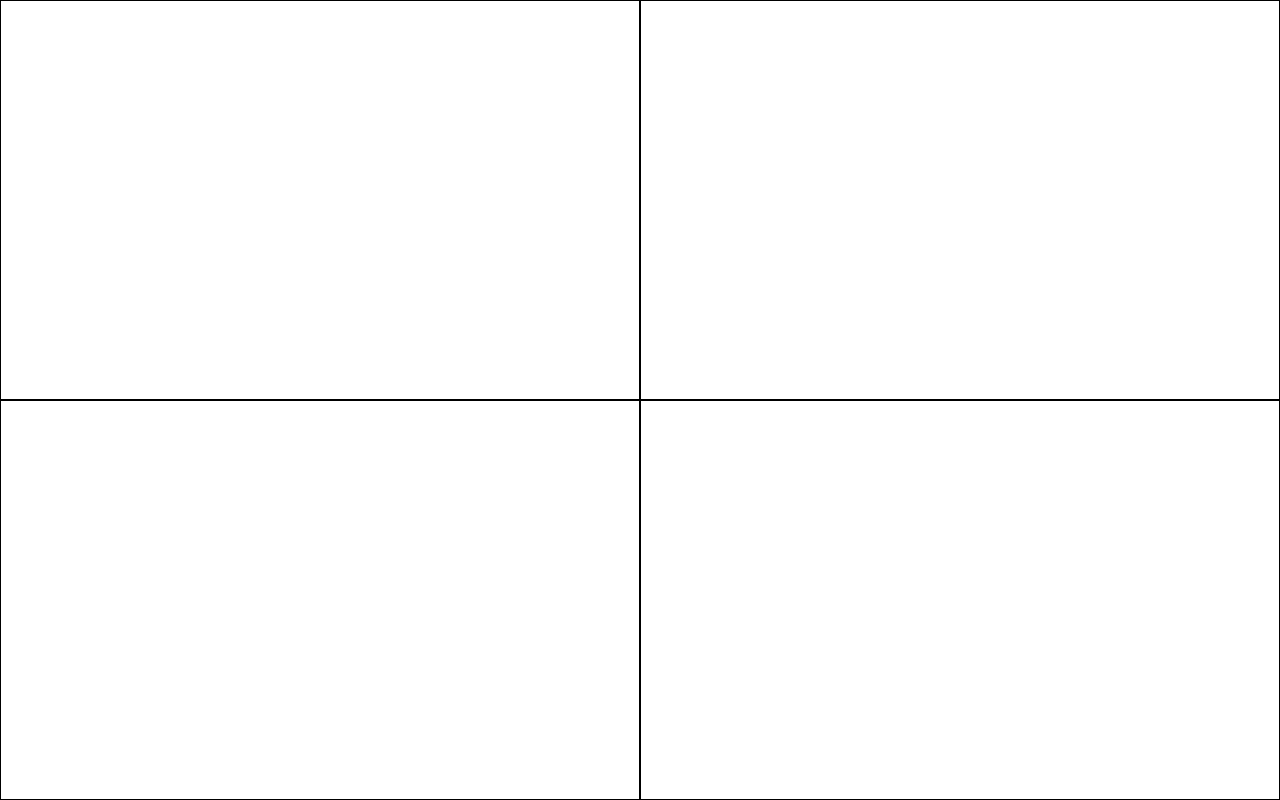
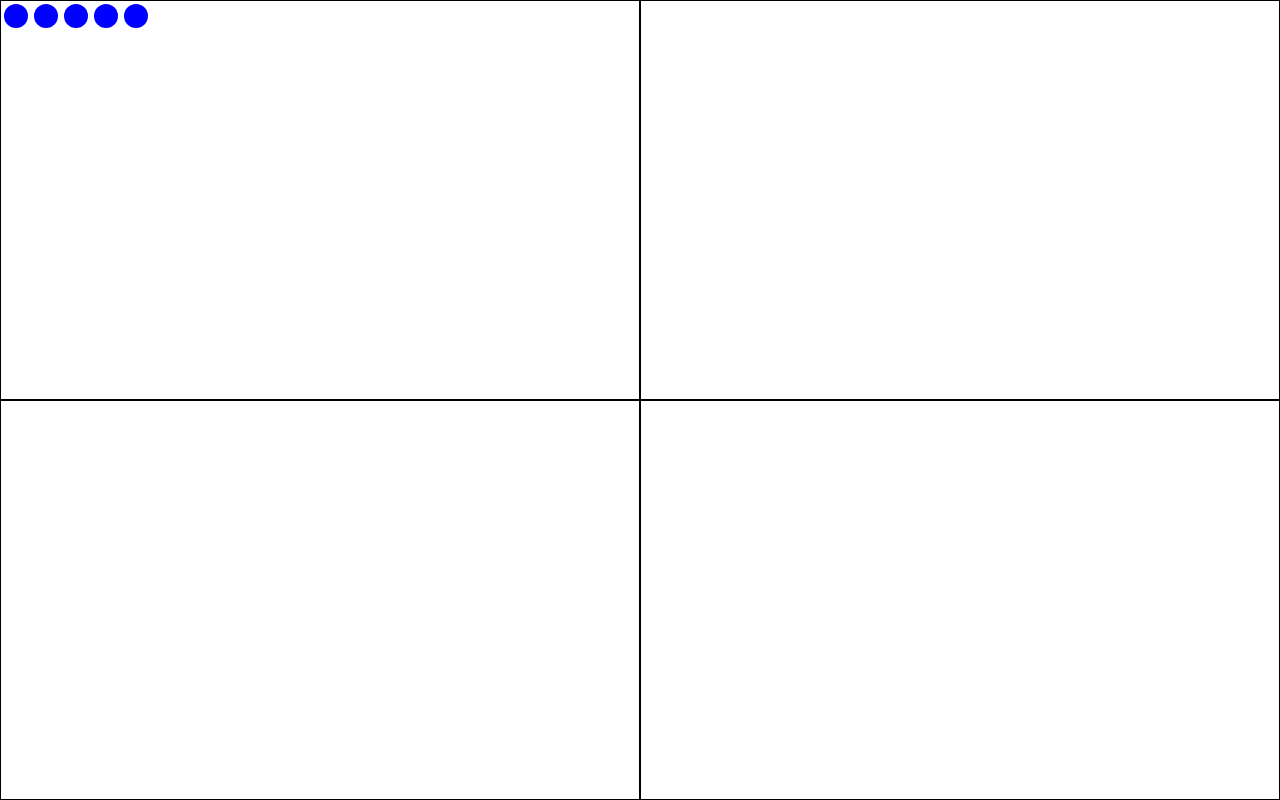
Before and after one commit to seyiabello/Coding-Exercise-Drag-and-Drop-Shape-Transformation, a plain HTML site: page index.html in a window 1280 px wide. Drawn offline with Linux system fonts and the light colour scheme.

Commit message:
Top quadrant now has 5 circles

```diff
--- a/app.js
+++ b/app.js
@@ -0,0 +1,31 @@
+// namespace required for SVG element, standard createElement did not work
+const NS = 'http://www.w3.org/2000/svg';
+
+function createShape(type) {
+    const div = document.createElement('div');
+    div.setAttribute('draggable', 'true');
+
+    const svg = document.createElementNS(NS, 'svg');
+    svg.setAttribute('width', '30');
+    svg.setAttribute('height', '30');
+
+    let shape;
+
+    if (type === 'circle'){
+        shape = document.createElementNS(NS, 'circle');
+        shape.setAttribute('cx', '15');
+        shape.setAttribute('cy', '15');
+        shape.setAttribute('r', '12');
+    }
+
+    shape.setAttribute('fill', 'blue');
+    svg.appendChild(shape);
+    div.appendChild(svg);
+    return div;
+}
+
+const box = document.getElementById('q1');
+
+for (let i = 0; i < 5; i++) {
+    box.appendChild(createShape('circle'));
+}
--- a/index.html
+++ b/index.html
@@ -9,5 +9,7 @@
         <div class="box" id="q3"></div>
         <div class="box" id="q4"></div>
     </div>
+
+    <script src="app.js"></script>
 </body>
 </html>
```
